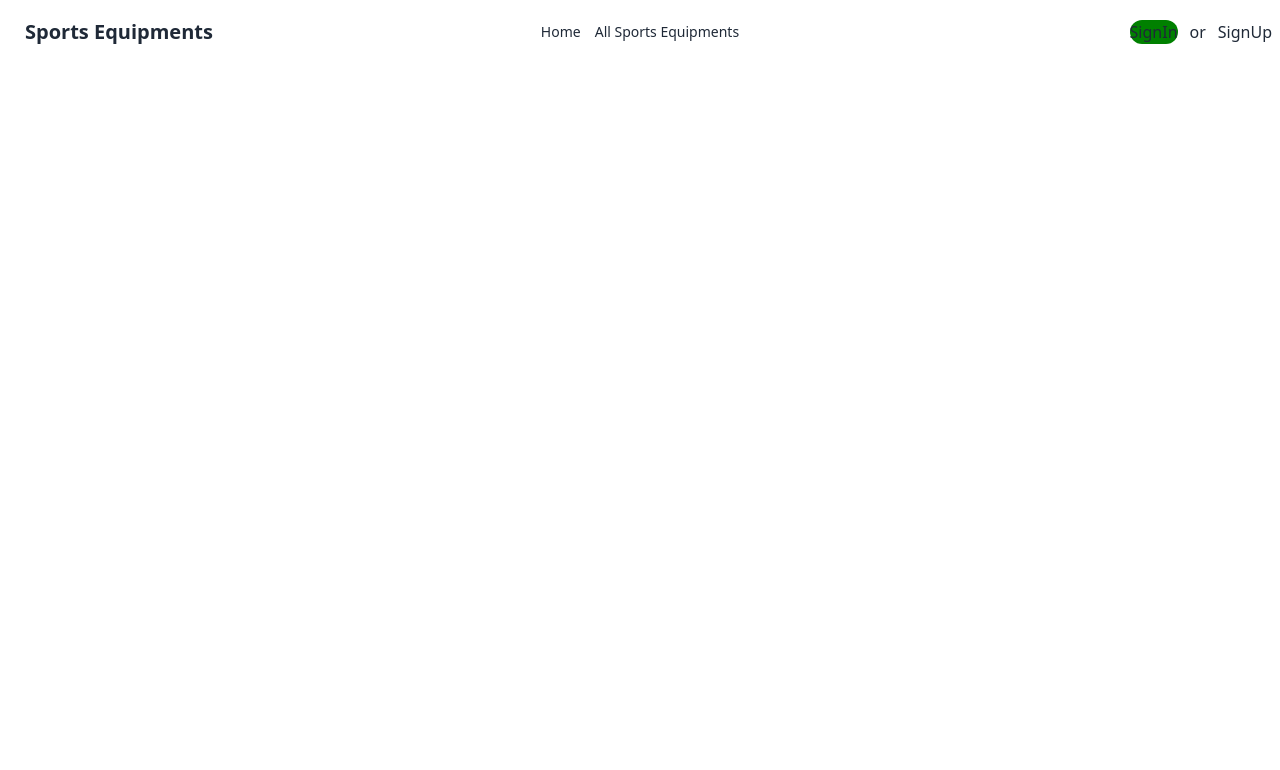
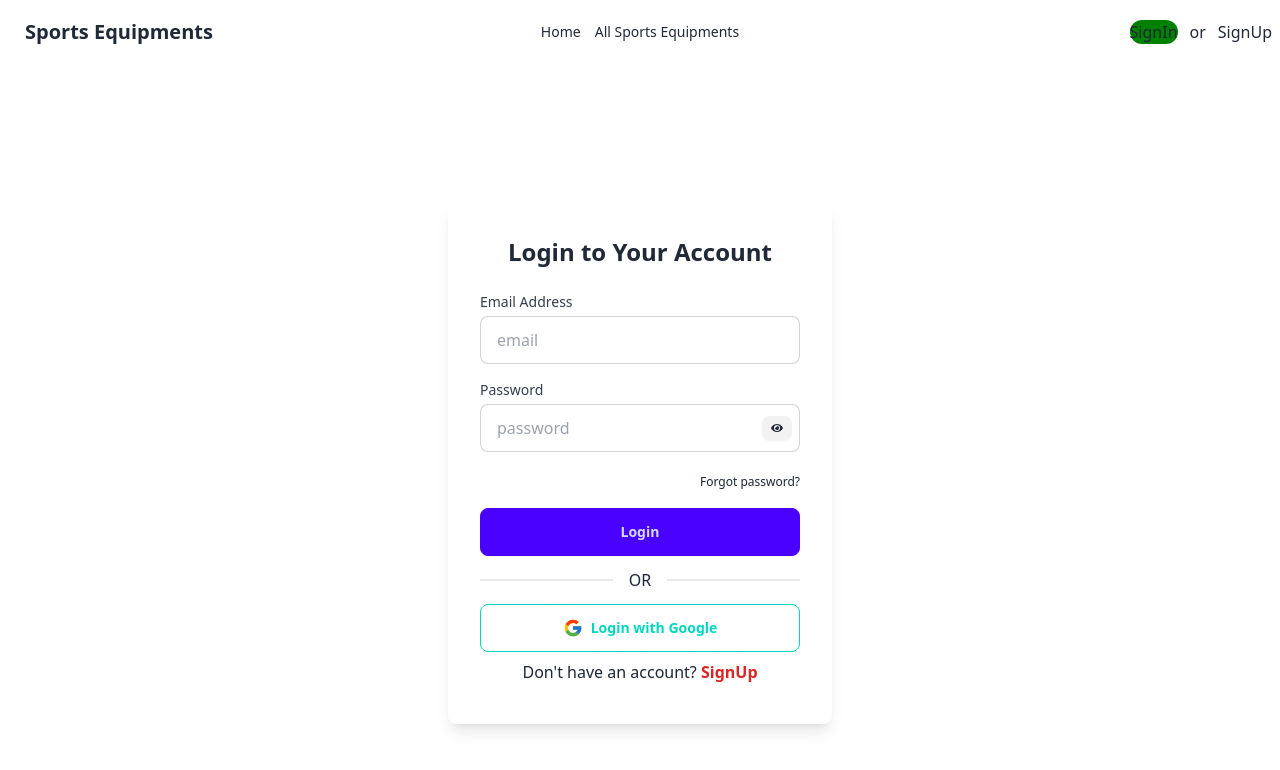
Before and after one commit to RiazullJannat/Equi-Sports-client, a React (Vite) app: page /signIn in a window 1280 px wide. Shown: the top 770 px of the page. Built offline with nearby package versions, Linux system fonts and the light colour scheme.

Commit message:
added signIn page

```diff
--- a/package.json
+++ b/package.json
@@ -11,10 +11,13 @@
   },
   "dependencies": {
     "firebase": "^11.0.2",
+    "helmet": "^8.0.0",
     "localforage": "^1.10.0",
     "match-sorter": "^8.0.0",
     "react": "^18.3.1",
     "react-dom": "^18.3.1",
+    "react-helmet": "^6.1.0",
+    "react-icons": "^5.4.0",
     "react-router-dom": "^7.0.2",
     "sort-by": "^1.2.0"
   },
--- /dev/null
+++ b/src/components/Loading.jsx
@@ -0,0 +1,9 @@
+const Loading = () => {
+    return (
+        <div className="w-full h-[80vh] flex justify-center items-center">
+            <span className="loading loading-spinner text-warning"></span>
+        </div>
+    );
+};
+
+export default Loading;
--- /dev/null
+++ b/src/components/Pages/Error.jsx
@@ -0,0 +1,13 @@
+import { Link } from "react-router-dom";
+
+const Error = () => {
+    return (
+        <div className='flex items-center justify-center h-[100vh] min-w-full'>
+            <h1 className="font-extrabold text-4xl">ERROR</h1>
+            <h3 className="font-bold text-red-700 text-5xl"> 404</h3>
+            <Link className="btn btn-ghost" to={'/'}>Back to Home</Link>
+        </div>
+    );
+};
+
+export default Error;
--- a/src/components/Pages/SignIn.jsx
+++ b/src/components/Pages/SignIn.jsx
@@ -1,8 +1,65 @@
+import { useState } from "react";
+import { Helmet } from "react-helmet";
+import { FaEye } from "react-icons/fa";
+import { FcGoogle } from "react-icons/fc";
+import { IoMdEyeOff } from "react-icons/io";
+import { Link } from "react-router-dom";
 
 const SignIn = () => {
+    const [showPassword, setShowPassword] = useState(false);
+    const handleLogin = () => {
+
+    }
+    const handleGoogleSignIn = () => {
+
+    }
     return (
-        <div>
-
+        <div className="flex items-center justify-center min-h-screen ">
+            <Helmet><title>CareerCounseling | SignIn</title></Helmet>
+            <div className="w-full max-w-sm glass rounded-lg shadow-lg p-8">
+                <h2 className="text-2xl font-bold text-center text-gray-800 mb-6">
+                    Login to Your Account
+                </h2>
+                <form className="space-y-4" onSubmit={handleLogin}>
+                    {/* Email */}
+                    <div>
+                        <label className="block text-sm font-medium text-gray-700 mb-1">
+                            Email Address
+                        </label>
+                        <input type="email" placeholder="email" name="email" className="input input-bordered w-full" required />
+                    </div>
+                    {/* Password */}
+                    <div>
+                        <label className="block text-sm font-medium text-gray-700 mb-1">
+                            Password
+                        </label>
+                        <div className="flex relative">
+                            <input type={showPassword ? 'text' : 'password'} placeholder="password" name="password" className="input input-bordered w-full" required />
+                            <div className="btn btn-xs absolute right-2 top-3" onClick={() => setShowPassword(!showPassword)}>
+                                {
+                                    showPassword ? <IoMdEyeOff /> : <FaEye></FaEye>
+                                }
+                            </div>
+                        </div>
+                    </div>
+                    {/* Forget Password */}
+                    <div className="text-right">
+                        <Link to={'/auth/forgetPassword'} className="label-text-alt link link-hover" >Forgot password?</Link>
+                    </div>
+                    {/* Login Button */}
+                    <button className="btn btn-primary w-full">Login</button>
+                </form>
+                {/* Divider */}
+                <div className="divider">OR</div>
+                {/* Login with Google */}
+                <button className="btn btn-outline btn-accent w-full flex items-center justify-center gap-2"
+                    onClick={handleGoogleSignIn}
+                >
+                    <FcGoogle className="text-xl" />
+                    Login with Google
+                </button>
+                <p className="text-center my-2">Don&apos;t  have an account? <Link to={'/auth/signUp'} className="text-red-600 font-semibold">SignUp</Link></p>
+            </div>
         </div>
     );
 };
--- a/src/main.jsx
+++ b/src/main.jsx
@@ -14,6 +14,7 @@ import MyEquipments from './components/Pages/MyEquipments.jsx';
 import AuthProvider from './AuthProvider/AuthProvider.jsx';
 import SignIn from './components/Pages/SignIn.jsx';
 import SignUp from './components/Pages/SignUp.jsx';
+import Error from './components/Pages/Error.jsx';
 
 const router = createBrowserRouter([
   {
@@ -45,6 +46,10 @@ const router = createBrowserRouter([
         element:<SignUp></SignUp>
       }
     ]
+  },
+  {
+    path:'*',
+    element:<Error></Error>
   }
 ]);
 
```
Also changed, not shown: 1 other file (tests, documents, lock files or other folders).
